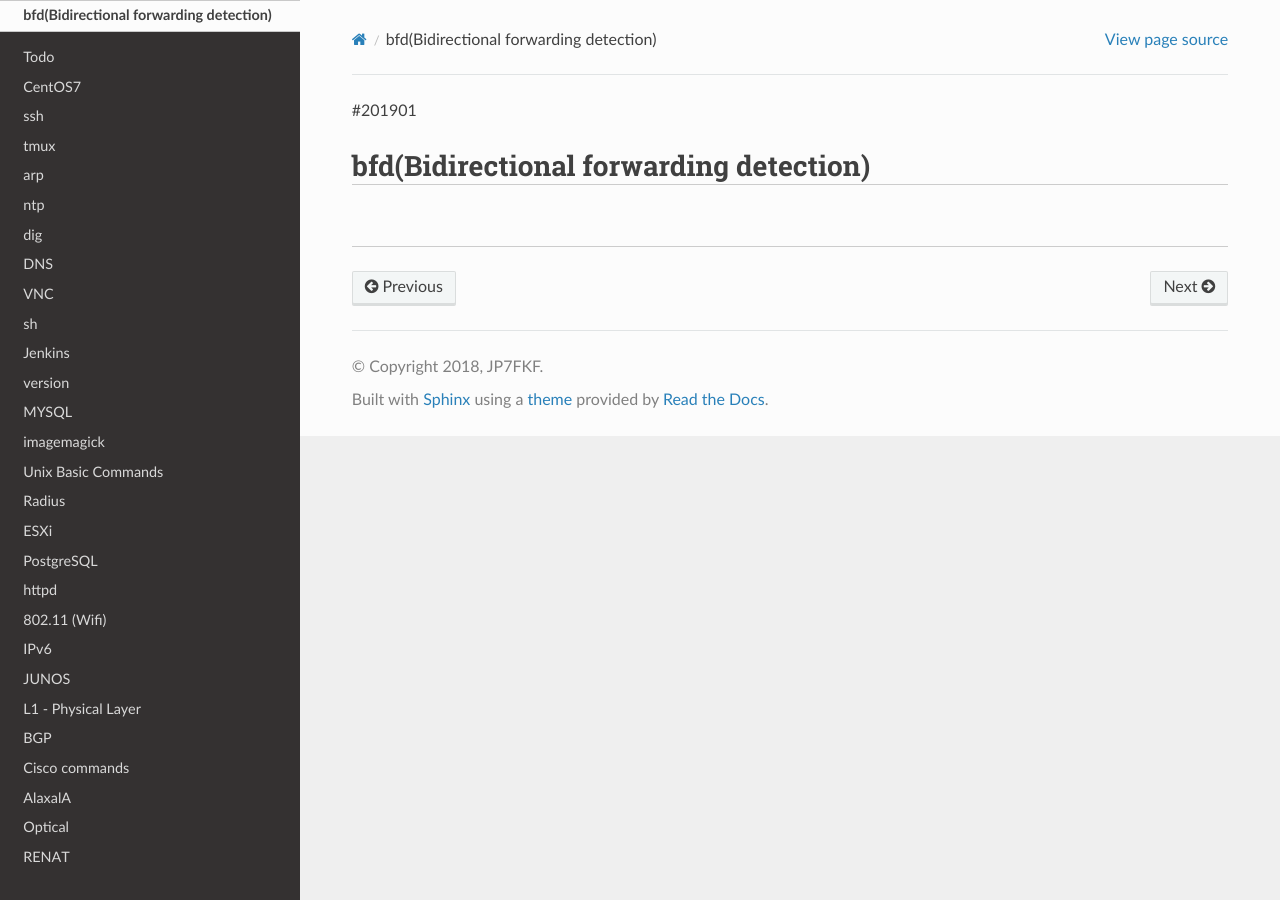
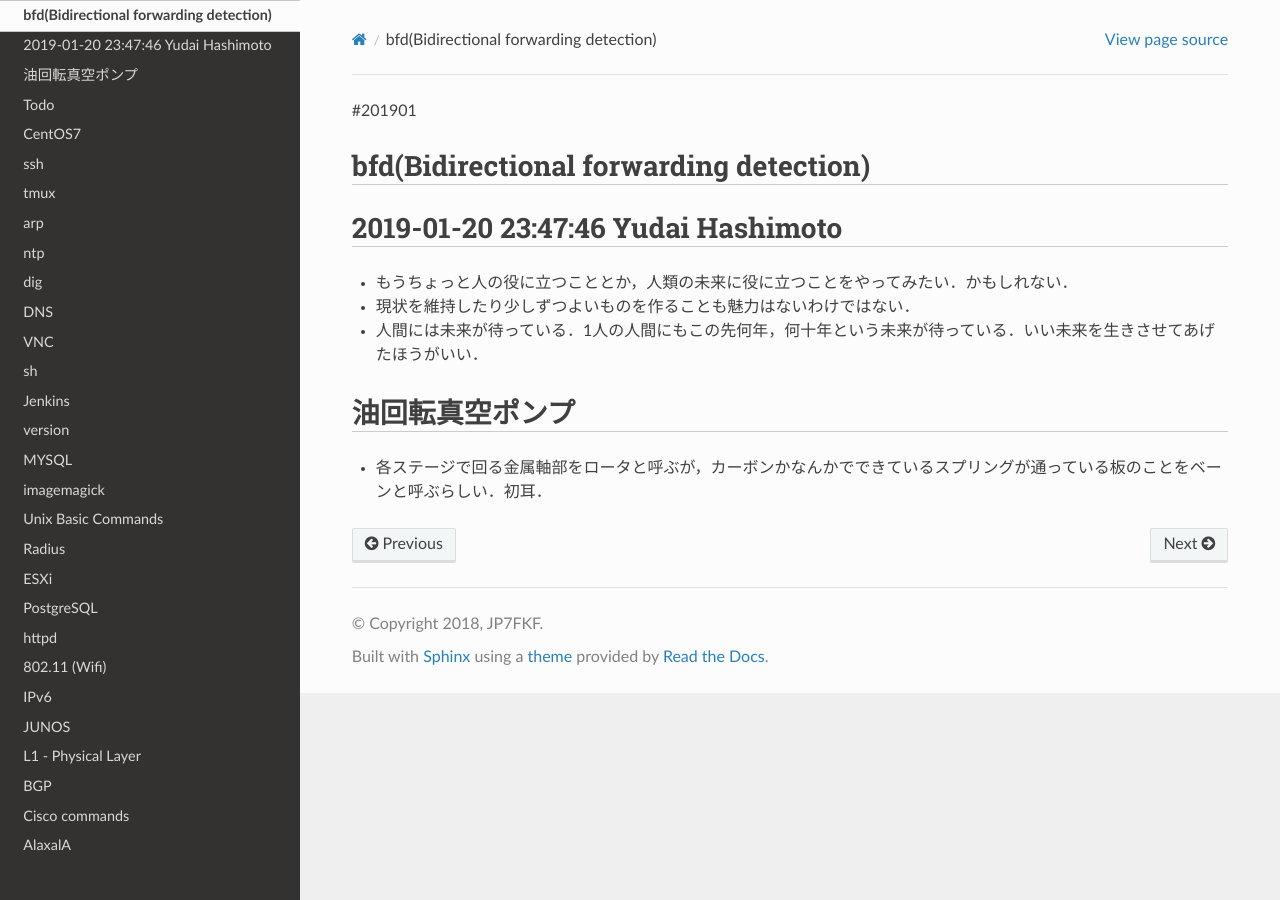
Before and after one commit to jp7fkf/JP7FKF-Warehouse, a Sphinx documentation site: the page built from source/dialy/201901.md, in a window 1280 px wide. Built offline with Sphinx 7.4.7 and the Read the Docs theme 2.0.0, drawn with Linux system fonts in a browser that asks for light colours.

Commit message:
20190125-184500

```diff
--- a/source/dialy/201901.md
+++ b/source/dialy/201901.md
@@ -2,4 +2,11 @@
 
 ## bfd(Bidirectional forwarding detection)
 
-##
+## 2019-01-20 23:47:46 Yudai Hashimoto
+  - もうちょっと人の役に立つこととか，人類の未来に役に立つことをやってみたい．かもしれない．
+  - 現状を維持したり少しずつよいものを作ることも魅力はないわけではない．
+
+  - 人間には未来が待っている．1人の人間にもこの先何年，何十年という未来が待っている．いい未来を生きさせてあげたほうがいい．
+
+## 油回転真空ポンプ
+  - 各ステージで回る金属軸部をロータと呼ぶが，カーボンかなんかでできているスプリングが通っている板のことをベーンと呼ぶらしい．初耳．
```
